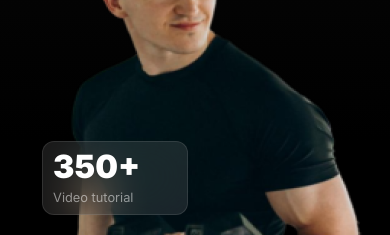
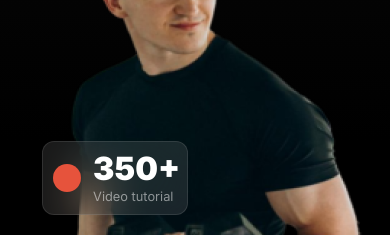
Before and after one commit to amahim/assignment-two, a plain HTML site: page index.html in a window 390 px wide. Shown: the part 609-844 px from the top of the page. Drawn offline with Linux system fonts and the light colour scheme; a web font is replaced by a local one.

Commit message:
red circle added

```diff
--- a/index.html
+++ b/index.html
@@ -39,7 +39,9 @@
                             <h3>500+</h3>
                             <p>Free Workout Videos</p>
                         </div>
-                        <div class="hero-info-down">
+                        <div class="dotspcl">
+                            <div class="dot"></div>
+                            <div class="hero-info-down">
                             <h3>350+</h3>
                             <p>Video tutorial</p>
                         </div>
--- a/styles/styles.css
+++ b/styles/styles.css
@@ -119,7 +119,7 @@ header{
     margin-left: 150px;
     position: relative;
 }
-.hero-info-up , .hero-info-down{
+.hero-info-up , .dotspcl{
     width: 193px;
     height: 98px;
     display: flex;
@@ -130,23 +130,41 @@ header{
     backdrop-filter: blur(20px);
     background: rgba(255, 255, 255, 0.1);
 }
-.hero-info-up h3 , .hero-info-down h3{
+.hero-info-up h3 {
     margin-top: 5px;
     margin-left: 10px;
  }
-.hero-info-up p, .hero-info-down p{
-   margin-top: -50px;
-   margin-left: 10px;
+ .hero-info-up p{
+    margin-top: -50px;
+    margin-left: 10px;
 }
+ .hero-info-down h3{
+    margin-top: 7px;
+    margin-left: 55px;
+ }
+ .hero-info-down p{
+    margin-top: -50px;
+    margin-left: 55px;
+ }
+
 .hero-info-up{
     position: absolute;
     top: 20%;
     right: -10%;
 }
-.hero-info-down{
+.dotspcl{
     position: absolute;
     bottom: 11%;
     left: -28%;
+}
+.dot {
+    position: absolute;
+    height: 38px;
+    width: 38px;
+    background-color: #E6533C;
+    border-radius: 50%;
+    margin-top: 28px;
+    margin-left: 10px;
 }
 /*habit sec styles*/
 .habit-container{
@@ -482,25 +500,37 @@ footer{
     .banner-hero {
         margin-left: 0px;
     }
-    .hero-info-up , .hero-info-down{
+    .hero-info-up , .dotspcl{
         width: 145.91px;
         height: 74.09px;
     }
-    .hero-info-up h3 , .hero-info-down h3{
+    .hero-info-up h3{
         margin-top: 5px;
         margin-left: 10px;
      }
-    .hero-info-up p, .hero-info-down p{
+     .hero-info-down h3{
+        margin-left: 50px;
+     }
+     .hero-info-down p{
+        margin-top: -33px;
+        margin-left: 50px;
+     }
+     .dot{
+        height: 28px;
+        width: 28px;
+        margin-top: 22px;
+     }
+     .dotspcl{
+        bottom: 42%;
+        left: 1%;
+    }
+    .hero-info-up p{
        margin-top: -30px;
        margin-left: 10px;
     }
     .hero-info-up{
         top: 8%;
         right: 1%;
-    }
-    .hero-info-down{
-        bottom: 42%;
-        left: 1%;
     }
 
     /*habit*/
```
